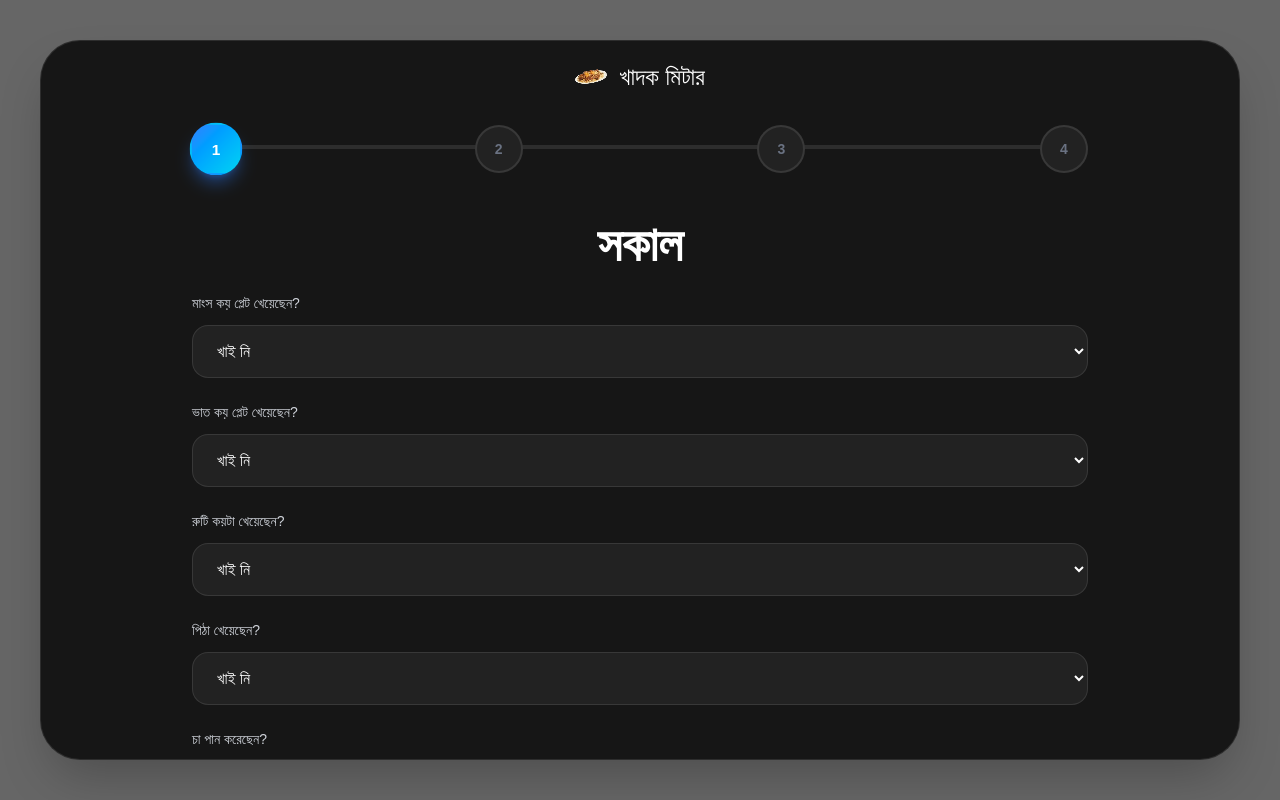
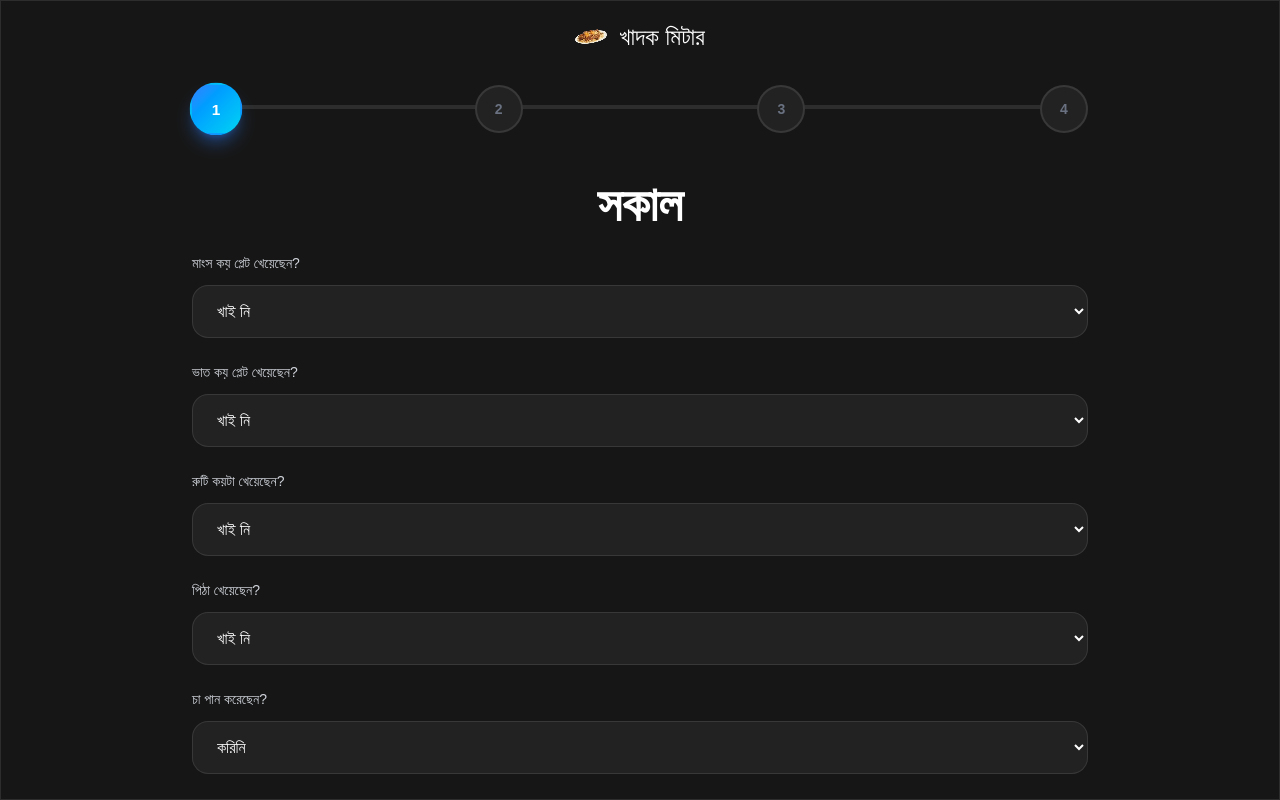
Before and after one commit to nakib360/vuri-calculator, a React (Vite) app: page / in a window 1280 px wide. Built offline with nearby package versions, Linux system fonts and the light colour scheme; a web font is replaced by a local one.

Commit message:
Refactor App component layout for improved structure and styling

```diff
--- a/src/App.jsx
+++ b/src/App.jsx
@@ -119,8 +119,8 @@ const App = () => {
   };
 
   return (
-    <div className="min-h-screen bg-black/60 p-5 md:p-10">
-      <div className="absolute inset-5 md:inset-10 rounded-[40px] bg-[#161616] border border-white/10 shadow-2xl overflow-hidden flex flex-col">
+    <div className="min-h-screen">
+      <div className="absolute inset-0 bg-[#161616] border border-white/10 shadow-2xl overflow-hidden flex flex-col">
 
         <div className="absolute top-0 left-0 w-full h-40  blur-3xl"></div>
 
```
